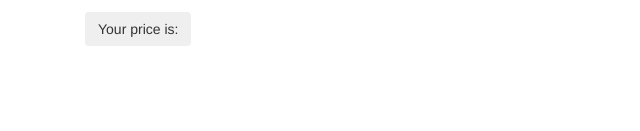
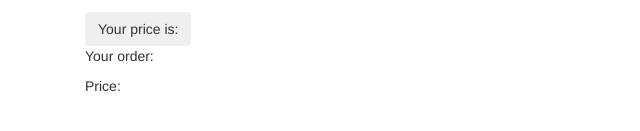
Before and after one commit to pabloverapdx/Intro-codereview4, a plain HTML site: page index.html in a window 1280 px wide. Shown: the part 529-660 px from the top of the page, 0-640 px from the left. Drawn offline with Linux system fonts and the light colour scheme.

Commit message:
add id for forms, options, pizza results

```diff
--- a/index.html
+++ b/index.html
@@ -43,8 +43,11 @@
                   <option>Mushrooms</option>
                   </select>
               </div>
-              <button type="submit" class="btn">Your price is:</button>
+              <button type="submit" class="btn" id="buyPizza">Your price is:</button>
             </form>
+            <div id="pizzaResult">
+              <p>Your order: <ul id="orderInfo"></ul></p>
+              <p>Price: <ul id="pizzaPriceList"></ul></p>
           </div>
         </div>
       </div>
```
